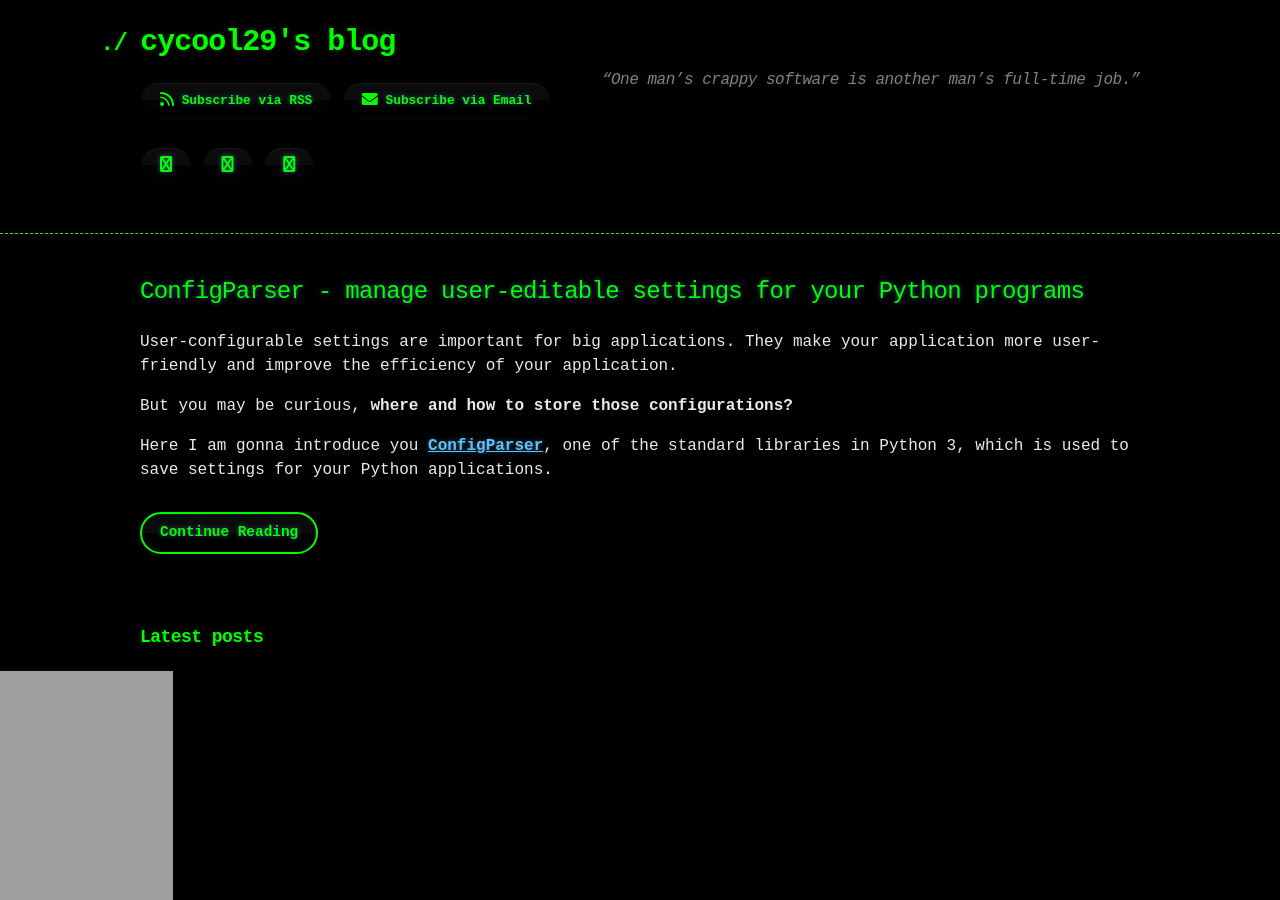
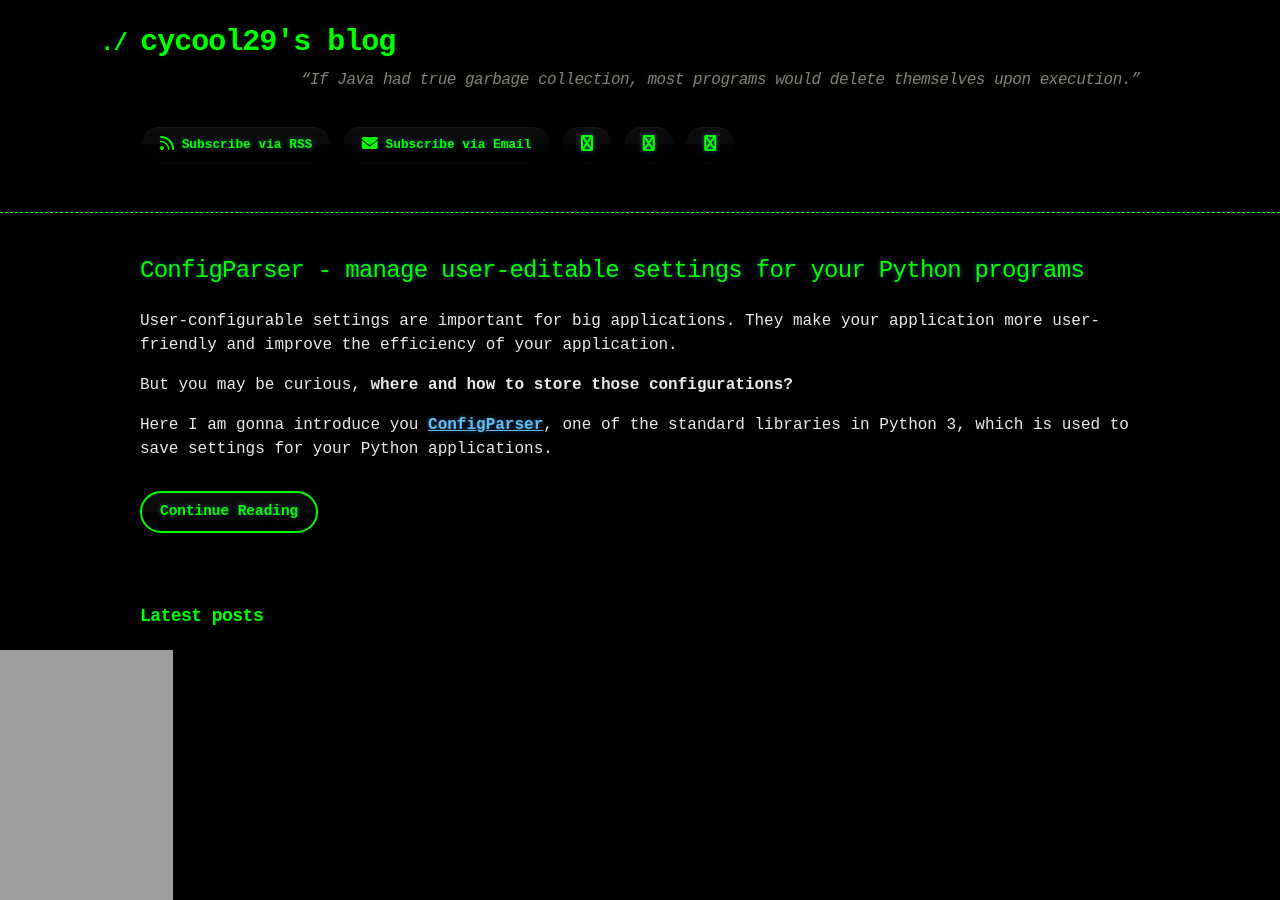
Before and after one commit to cycool29/cycool29.github.io, a Jekyll site: the page built from index.md, in a window 1280 px wide and 900 px high. Built offline with Jekyll 4.4.1, drawn with Linux system fonts in a browser that asks for light colours; a style sheet for code colours, icons or effects is not loaded.

Commit message:
Update quotes

```diff
--- a/_config.yml
+++ b/_config.yml
@@ -1,5 +1,5 @@
 title: cycool29's blog
-description: "“One man’s crappy software is another man’s full-time job.” "
+description: "“If Java had true garbage collection, most programs would delete themselves upon execution.” "
 author: cycool29
 url: https://cycool29.github.io
 timezone: UTC
```
